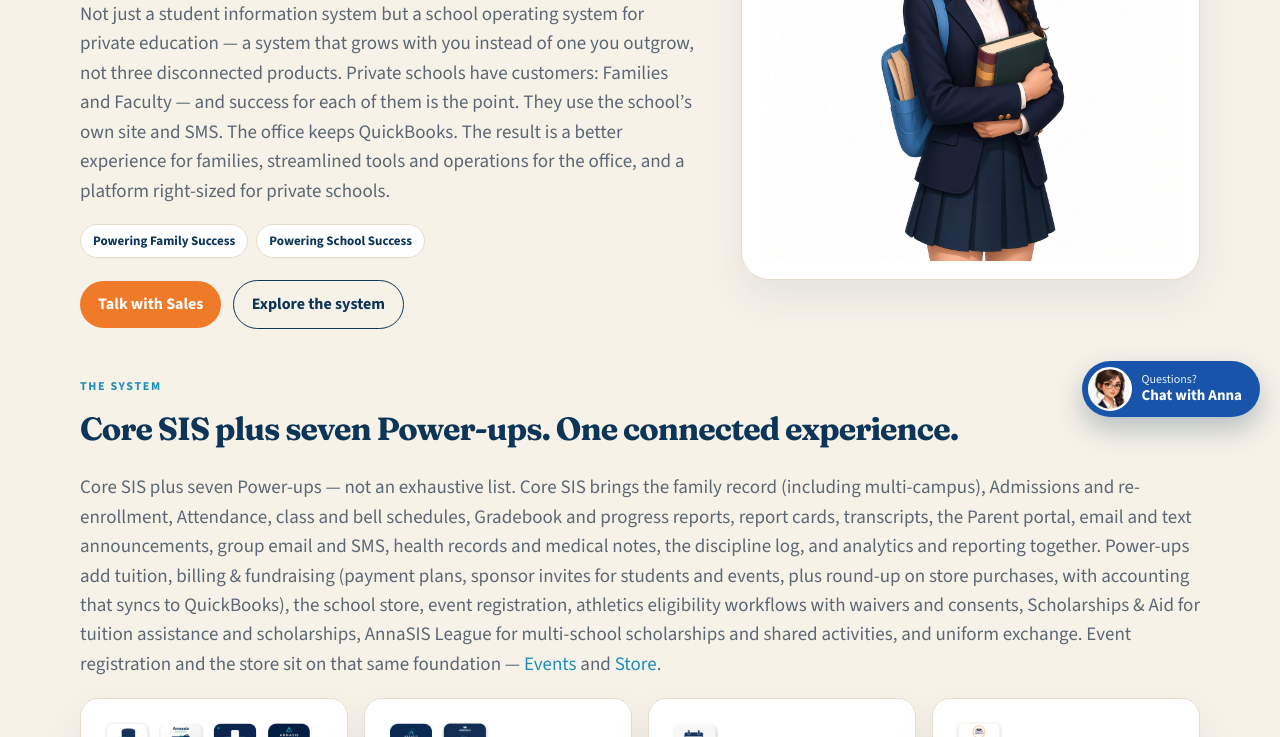
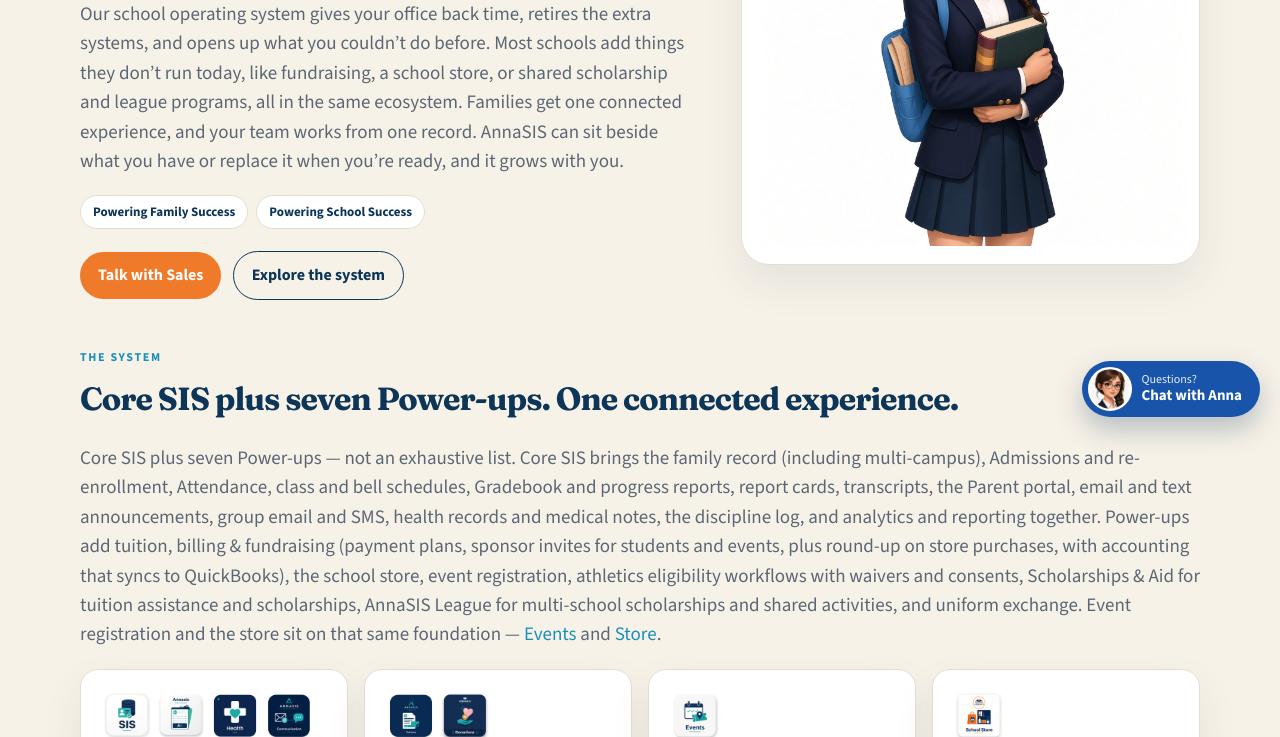
Before and after one commit to aaronsiebert-ux/annasis-website, a plain HTML site: page index.html in a window 1280 px wide. Shown: the part 363-1100 px from the top of the page. Drawn offline with nearby package versions, Linux system fonts and the light colour scheme.

Commit message:
Home: new lead pitch

```diff
--- a/index.html
+++ b/index.html
@@ -125,7 +125,7 @@
                 </a></div></nav></header>
 <main class="wrap"><section class="hero"><div><div class="kicker">Empowering family, faculty, and school success</div>
 <h1>One trusted system from apply to grade to pay to play.</h1>
-<p class="lead">Not just a student information system but a school operating system for private education — a system that grows with you instead of one you outgrow, not three disconnected products. Private schools have customers: Families and Faculty — and success for each of them is the point. They use the school’s own site and SMS. The office keeps QuickBooks. The result is a better experience for families, streamlined tools and operations for the office, and a platform right-sized for private schools.</p>
+<p class="lead">Our school operating system gives your office back time, retires the extra systems, and opens up what you couldn’t do before. Most schools add things they don’t run today, like fundraising, a school store, or shared scholarship and league programs, all in the same ecosystem. Families get one connected experience, and your team works from one record. AnnaSIS can sit beside what you have or replace it when you’re ready, and it grows with you.</p>
 <div class="pills"><span class="pill">Powering Family Success</span>
 <span class="pill">Powering School Success</span></div>
 <a class="btn" href="contact.html">Talk with Sales</a>
```
